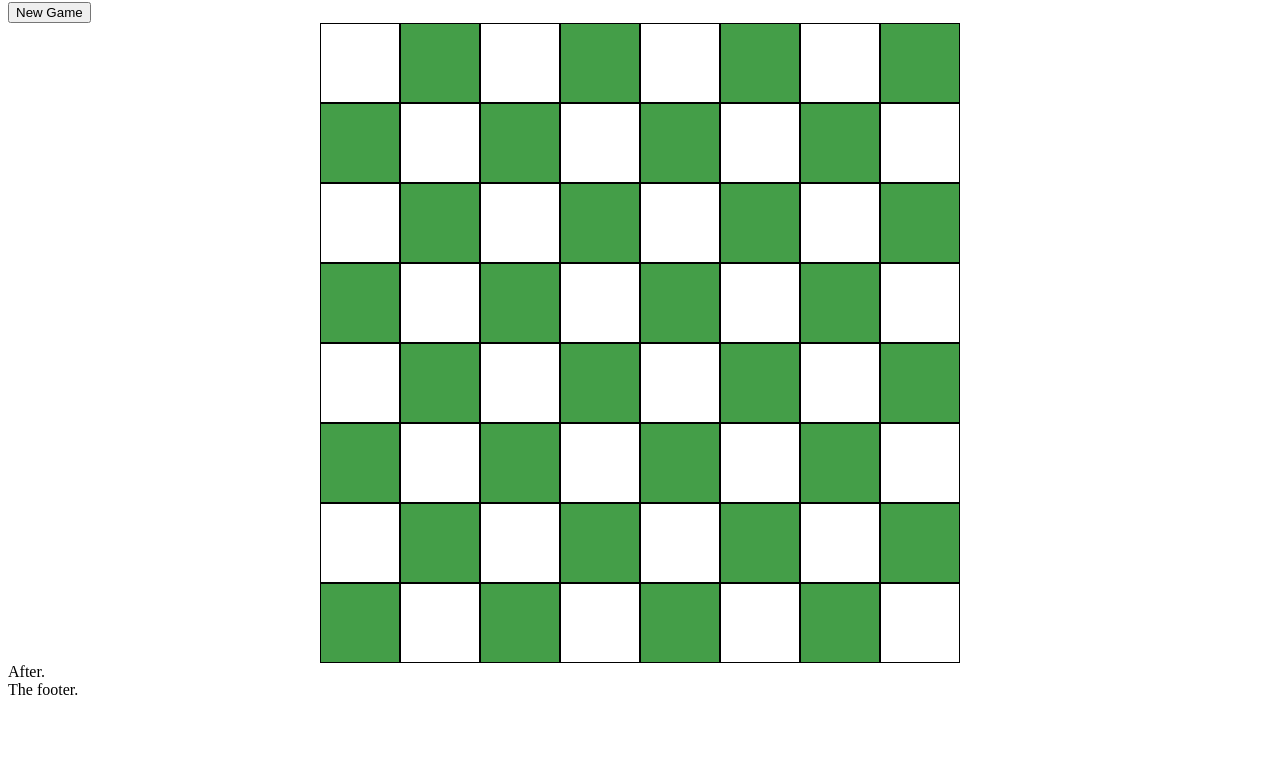
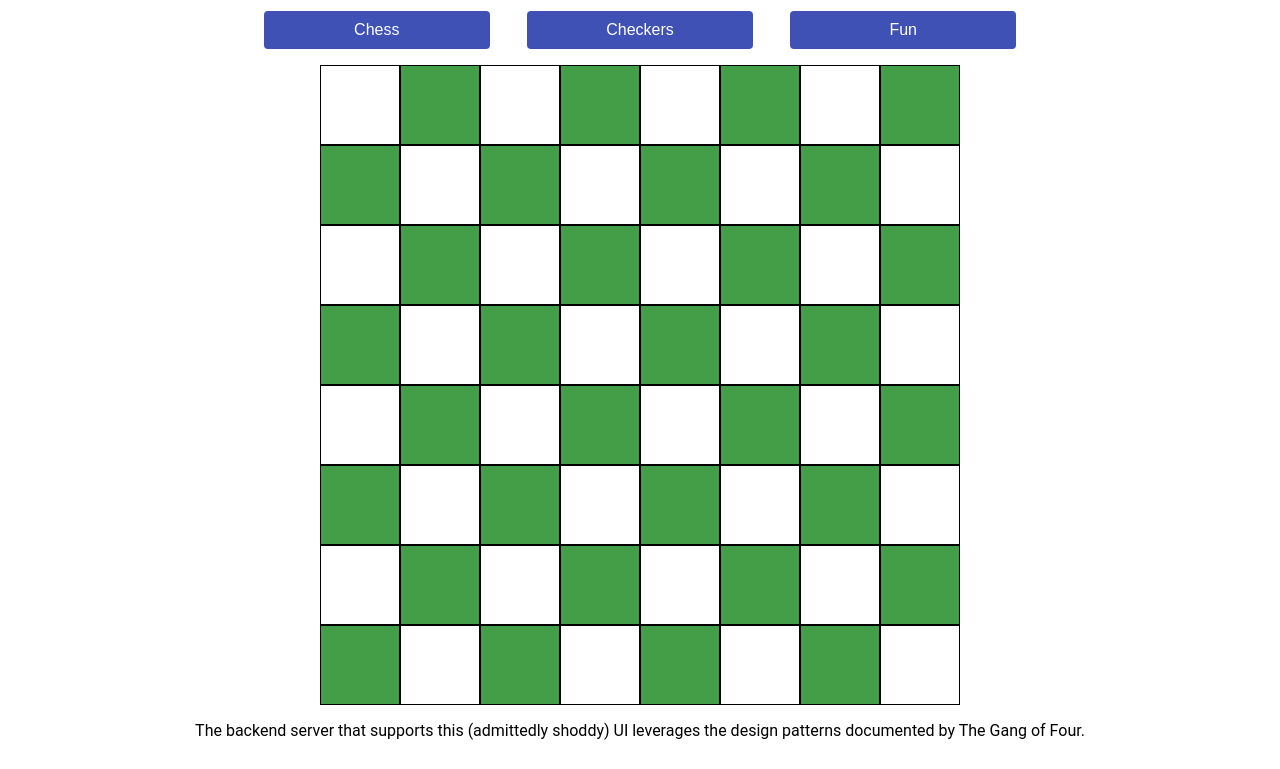
Before and after one commit to alexshank/chess-design-patterns, a plain HTML site: page index.html in a window 1280 px wide. Shown: the part 78-847 px from the top of the page. Before the commit the page ends 800 px from the top, so only its background shows below. Drawn offline with Linux system fonts and the light colour scheme.

Commit message:
Styling updates.

```diff
--- a/index.css
+++ b/index.css
@@ -1,5 +1,10 @@
+body {
+  font-family: "Roboto", Arial, sans-serif;
+}
+
 .header {
-
+    display: flex;
+    justify-content: center;
 }
 
 #content {
@@ -10,6 +15,28 @@
     display: flex;
     justify-content: center;
     align-items: center;
+    padding-top: 2vh;
+    padding-bottom: 2vh;
+}
+
+.button-container {
+    display: flex;
+    justify-content: space-between;
+    padding-left: 20vw;
+    padding-right: 20vw;
+}
+
+.button {
+    display: inline-block;
+    padding: 10px 20px;
+    width: 30%;
+    background-color: #3F51B5;
+    color: white;
+    font-size: 16px;
+    border: none;
+    border-radius: 4px;
+    cursor: pointer;
+    transition: background-color 0.3s;
 }
 
 #board {
@@ -46,6 +73,8 @@ img {
     background: white;
 }
 
-.footer {
-
+#footer {
+    display: flex;
+    justify-content: center;
+    height: 5vh;
 }
--- a/index.html
+++ b/index.html
@@ -6,24 +6,22 @@
     <link rel="stylesheet" href="index.css">
 </head>
 <body>
-
     <div>
         <div id="header" class="header">
-        <h1>Chess - Design Patterns</h1>
+            <h1>Design Patterns</h1>
         </div>
         <div id="content">
             <div class="button-container">
-            <button id="new-game-button">New Game</button>
+                <button id="chess-button" class="button">Chess</button>
+                <button id="checkers-button" class="button">Checkers</button>
+                <button id="fun-button" class="button">Fun</button>
             </div>
             <div id="board-container">
                 <div id="board"></div>
             </div>
-        <div>
-            After.
-        </div>
         </div>
         <div id="footer">
-        The footer.
+            The backend server that supports this (admittedly shoddy) UI leverages the design patterns documented by The Gang of Four.
         </div>
     </div>
 
--- a/index.js
+++ b/index.js
@@ -27,7 +27,8 @@ function getNewGame() {
         })
         .then(function(data) {
             console.log(data);
-            populateBoard(data.pieces)
+            clearBoard();
+            populateBoard(data.pieces);
         })
         .catch(function(error) {
             console.error('Request failed:', error);
@@ -80,15 +81,13 @@ function buildBoard() {
 }
 
 function setupNewGameButton() {
-    var button = document.getElementById("new-game-button");
-    button.addEventListener("click", getNewGame);
+    var chessButton = document.getElementById("chess-button");
+    chessButton.addEventListener("click", getNewGame);
 }
 
 function main() {
     setupNewGameButton();
     buildBoard();
-//    populateBoard(TEST_BOARD);
-//    clearBoard();
 }
 
 main()
```
Lines whose indentation alone changed are shown as unchanged.
